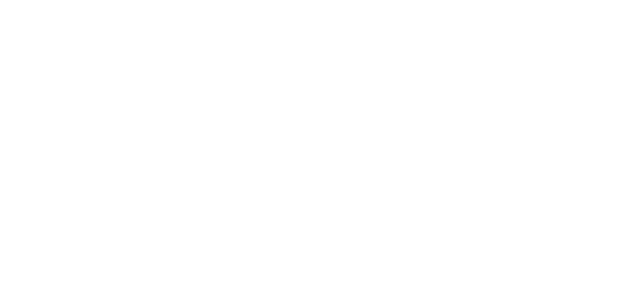
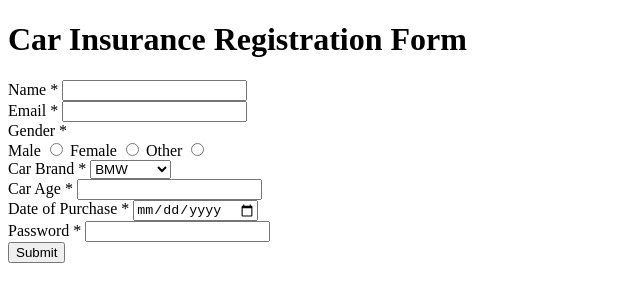
Before and after one commit to acciojob/car-insurance-form-priya88gupta, a website: page main.html in a window 1280 px wide. Shown: the whole page, without its empty margins (0-640 px from the left). Drawn offline with Linux system fonts and the light colour scheme.

Commit message:
created a submission

```diff
--- a/main.html
+++ b/main.html
@@ -8,6 +8,56 @@
 
 <body>
 	<!-- the entire body must be written by student -->
+	 <h1>Car Insurance Registration Form</h1>
+
+  <form method="POST">
+    <div>
+      <label for="name">Name *</label>
+      <input type="text" id="name" name="name" required>
+    </div>
+
+    <div>
+      <label for="email">Email *</label>
+      <input type="email" id="email" name="email" required>
+    </div>
+
+    <div>
+      <label for="gender">Gender *</label><br>
+      <label for="gender_male">Male</label>
+      <input type="radio" id="gender_male" name="gender" value="male" required>
+      <label for="gender_female">Female</label>
+      <input type="radio" id="gender_female" name="gender" value="female">
+      <label for="gender_other">Other</label>
+      <input type="radio" id="gender_other" name="gender" value="other">
+    </div>
+
+    <div>
+      <label for="cars">Car Brand *</label>
+      <select id="cars" name="cars" required>
+        <option value="BMW">BMW</option>
+        <option value="Audi">Audi</option>
+        <option value="Mercedez">Mercedez</option>
+      </select>
+    </div>
+
+    <div>
+      <label for="carage">Car Age *</label>
+      <input type="number" id="carage" name="carage" required>
+    </div>
+
+    <div>
+      <label for="dop">Date of Purchase *</label>
+      <input type="date" id="dop" name="dop" required>
+    </div>
+
+    <div>
+      <label for="password">Password *</label>
+      <input type="password" id="password" name="password" required>
+    </div>
+
+    <button type="submit">Submit</button>
+  </form>
+
     <script type="text/javascript" src="./script.js">
 </script>
 
```
